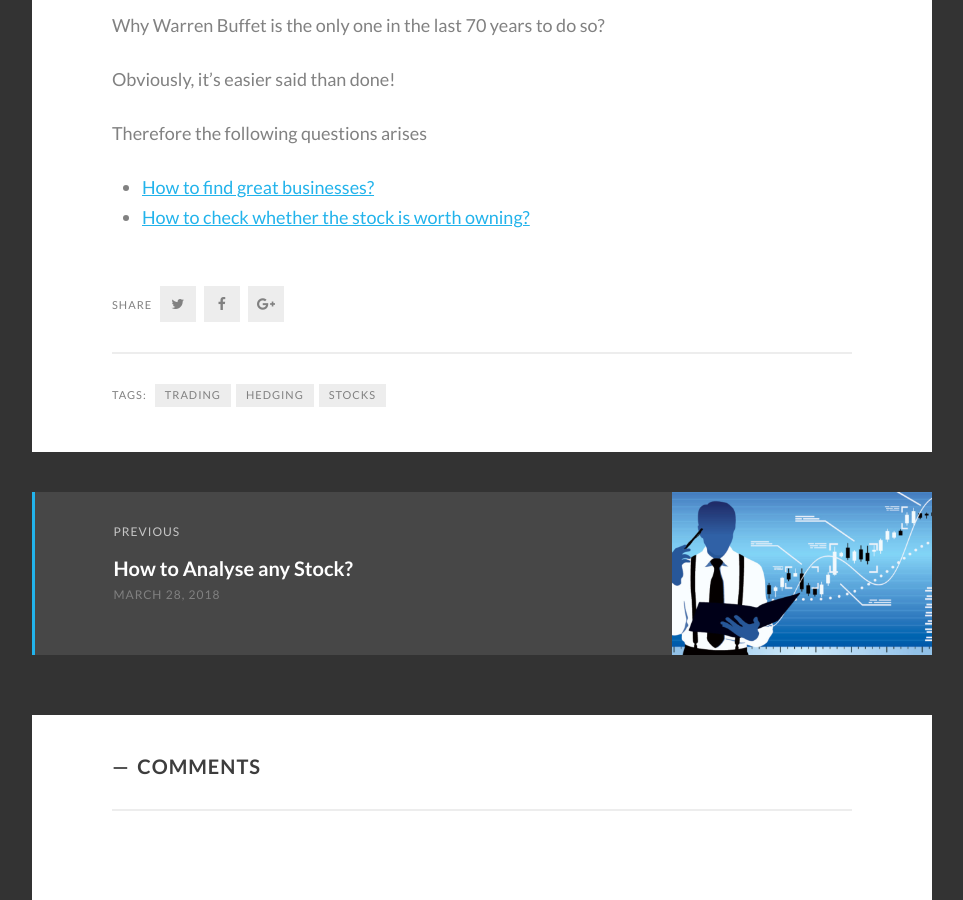
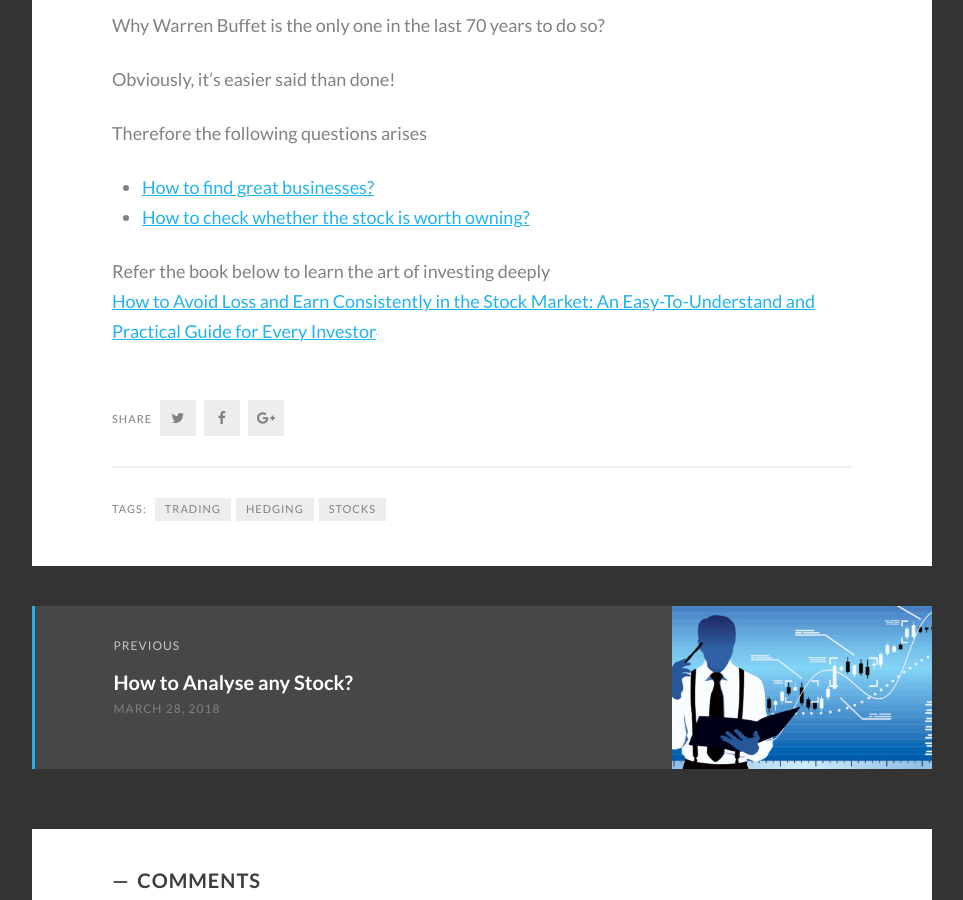
Before and after one commit to investingknights/investingknights.github.io, a Jekyll site: the page built from _posts/2018-05-27-avoid-loss-in-market.md, in a window 1280 px wide and 900 px high, scrolled down 3316 px. Shown: the whole window, without its empty margins (8-971 px from the left). Built offline with Jekyll 4.4.1, drawn with Linux system fonts in a browser that asks for light colours; some web fonts are replaced; comment, search, counter and statistics services are not loaded.

Commit message:
book link added

```diff
--- a/_posts/2018-05-27-avoid-loss-in-market.md
+++ b/_posts/2018-05-27-avoid-loss-in-market.md
@@ -74,3 +74,6 @@
 Therefore the following questions arises
 - [How to find great businesses?](https://investingknights.com/2018/03/15/who-is-winning-this-war/)
 - [How to check whether the stock is worth owning?](https://investingknights.com/2018/03/28/how-to-analyze-stock/)
+
+Refer the book below to learn the art of investing deeply<br/>
+<a target="_blank" href="https://www.amazon.in/gp/product/1482850885/ref=as_li_tl?ie=UTF8&camp=3638&creative=24630&creativeASIN=1482850885&linkCode=as2&tag=viveksb007-21&linkId=f2d9e434046897e6476d5440280f55c0">How to Avoid Loss and Earn Consistently in the Stock Market: An Easy-To-Understand and Practical Guide for Every Investor</a><img src="//ir-in.amazon-adsystem.com/e/ir?t=viveksb007-21&l=am2&o=31&a=1482850885" width="1" height="1" border="0" alt="" style="border:none !important; margin:0px !important;" />
```
